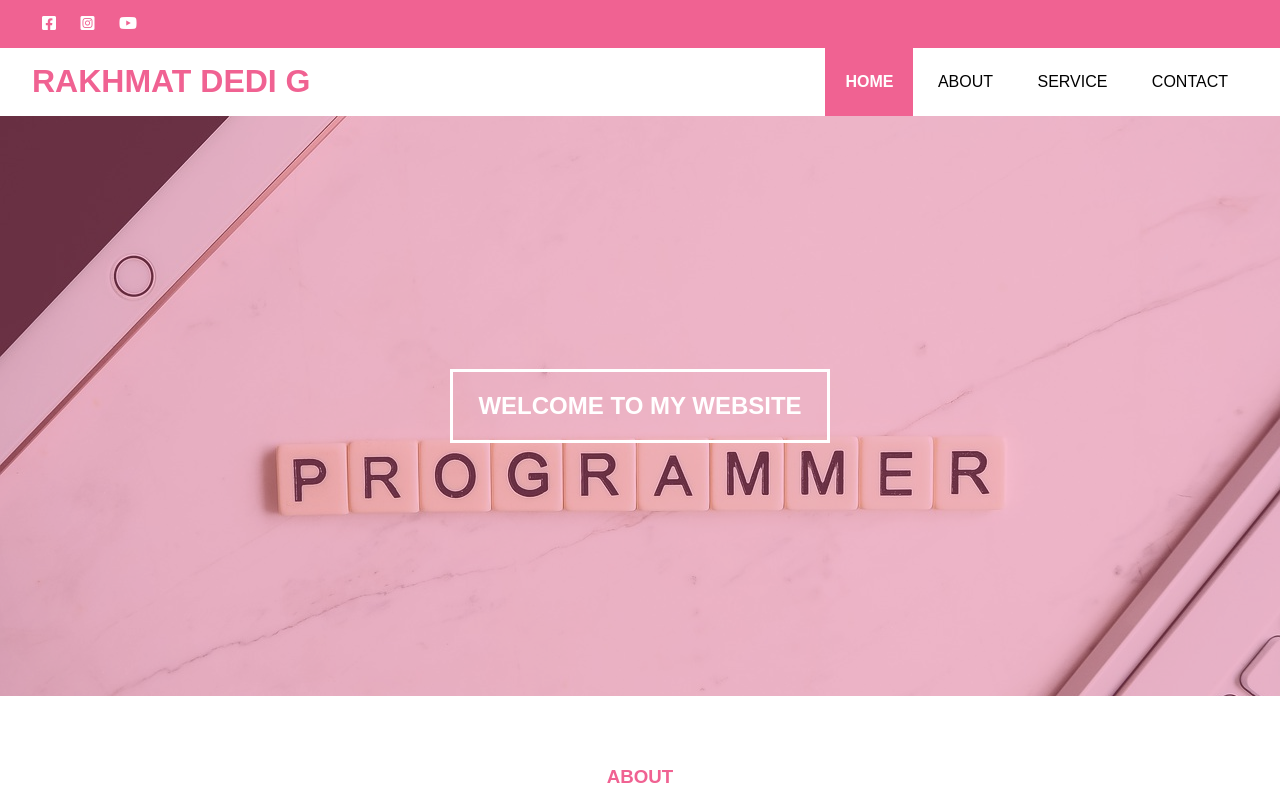
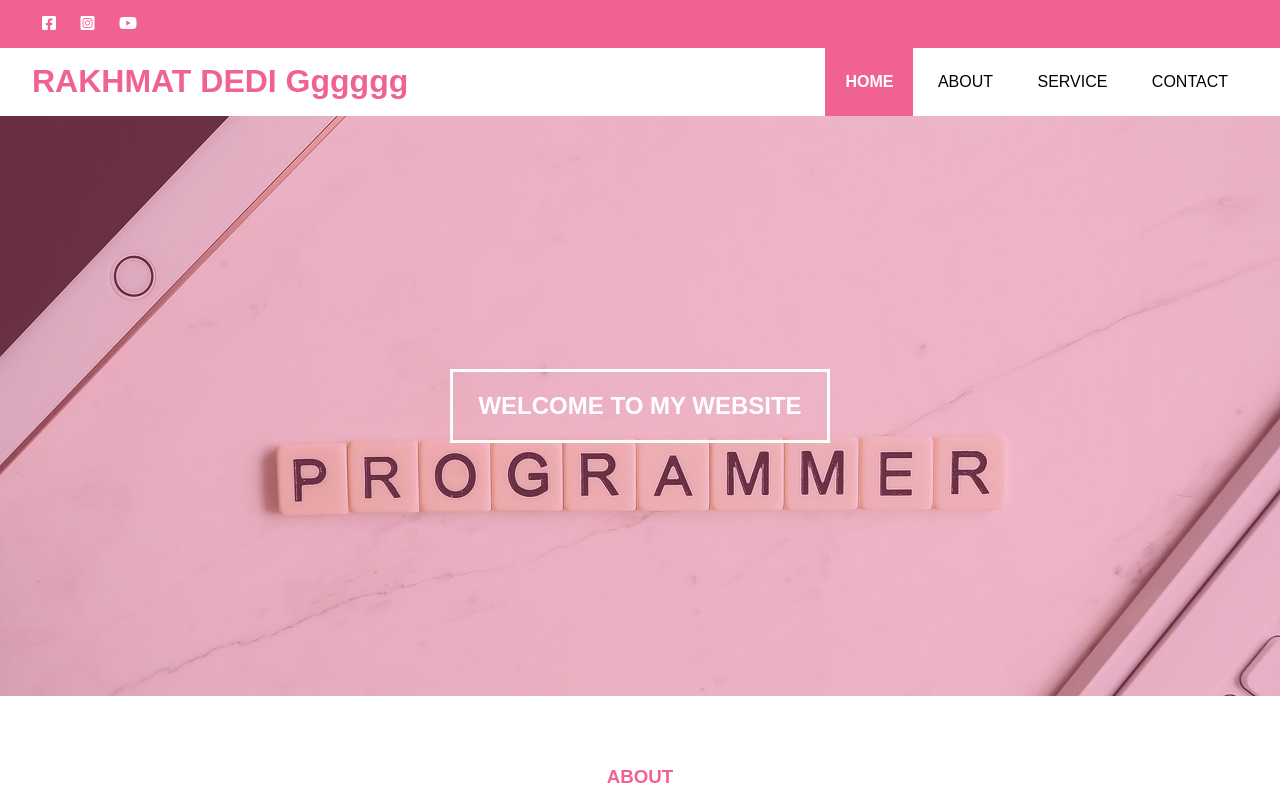
Before and after one commit to rahmaddedig/rahmaddedig.github.io, a plain HTML site: page index.html in a window 1280 px wide. Shown: the top 811 px of the page. Drawn offline with nearby package versions, Linux system fonts and the light colour scheme.

Commit message:
mengubah tulisan Gggg

```diff
--- a/index.html
+++ b/index.html
@@ -31,7 +31,7 @@
 
     <header>
         <div class="container">
-            <h1> <a href="index.html">RAKHMAT DEDI G</a> </h1>
+            <h1> <a href="index.html">RAKHMAT DEDI Gggggg</a> </h1>
             <ul>
                 <li class="active"> <a href="index.html">HOME</a> </li>
                 <li> <a href="about.html">ABOUT</a> </li>
```
